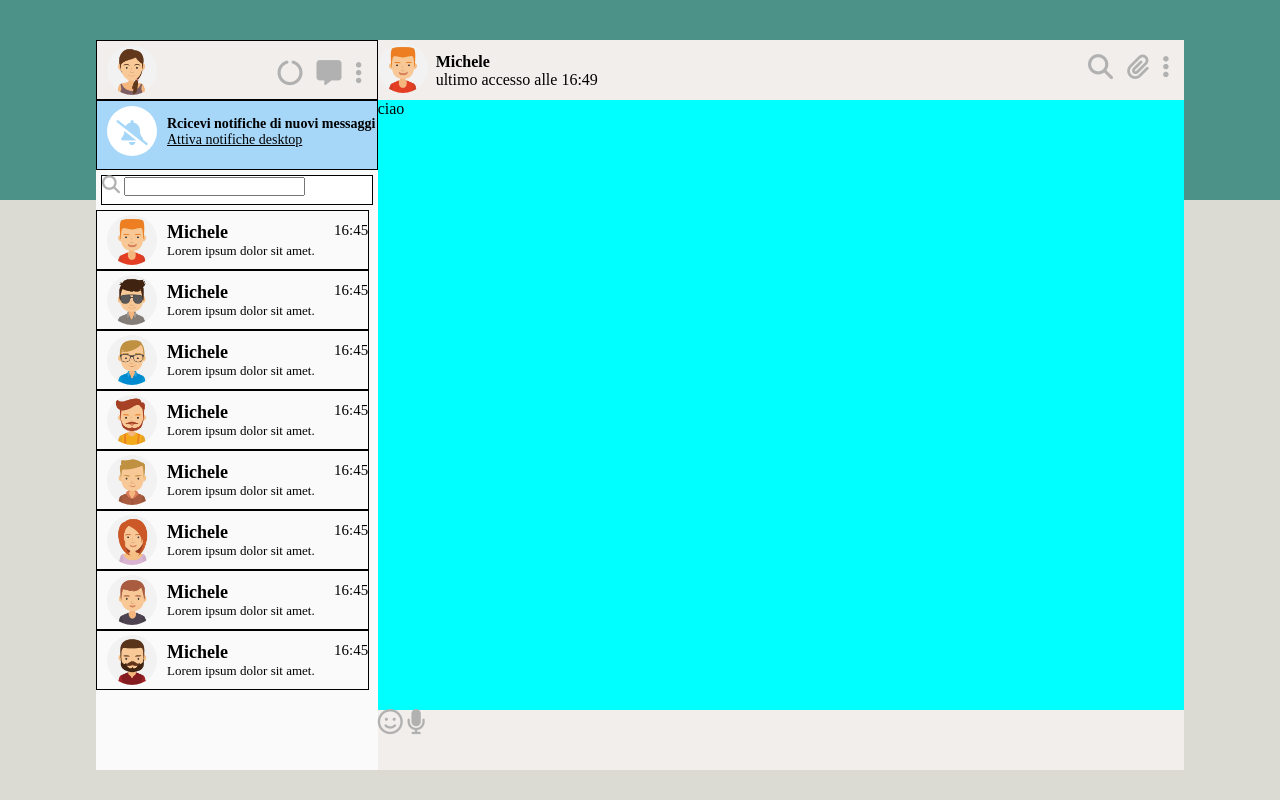
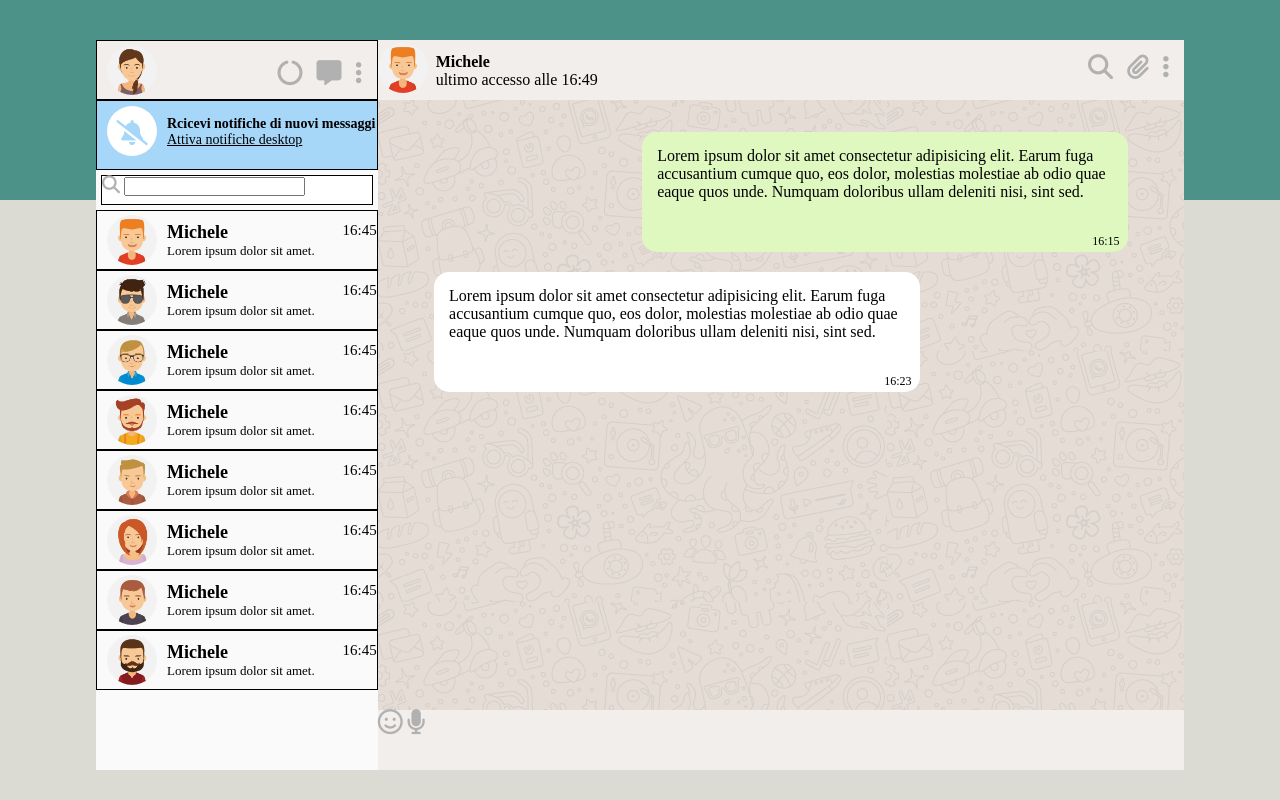
Before and after one commit to ChriCore99/html-css-boolzapp, a plain HTML site: page index.html in a window 1280 px wide. Drawn offline with Linux system fonts and the light colour scheme.

Commit message:
ADD: aggiunta chat centrale

```diff
--- a/css/style.css
+++ b/css/style.css
@@ -48,17 +48,50 @@ body {
 }
 
 /* chat aperta */
+.visione-messaggi {
+  background: url(../img/mine.jpg);
+  height: calc(100% - 120px);
+  width: 100%;
+  display: flex;
+  flex-direction: column;
+  padding: 7%;
+  padding-top: 4%;
+  gap: 20px;
+}
+
 .info-chat {
   padding-top: 10px;
   padding-left: 8px;
 }
 
+.messaggio {
+  max-width: calc(70%);
+  border-radius: 15px;
+  min-height: 120px;
+  padding: 15px;
+  display: flex;
+  flex-direction: column;
+  justify-content: space-between;
+}
+
+.inviato {
+  background-color: #DEF8C0;
+  align-self: flex-end;
+}
+
+.ricevuto {
+  background-color: white;
+}
+
+.inviato div,
+.ricevuto div {
+  font-size: 12px;
+  align-self: end;
+  margin-bottom: -12px;
+  margin-right: -7px;
+}
+
 /* parte sidebar */
-.messaggi {
-    background-color: aqua;
-    height: calc(100% - 120px);
-    width: 100%;
-}
 
 .side-bar-contatti {
     background-color: #FAFAFA;
@@ -133,10 +166,6 @@ body {
 
 /* UTILITIES */
 
-ul {
-  width: 97%;
-}
-
 .img-chat img {
   width: 50px;
   border-radius: 50%;
@@ -186,6 +215,10 @@ input:search {
 
 .chat-aperta {
   display: flex;
+}
+
+.scrivi-testo i {
+  cursor: pointer;
 }
 
 
--- a/index.html
+++ b/index.html
@@ -168,7 +168,30 @@
                   <a href="#"><i class="fa-solid fa-ellipsis-vertical"></i></a>
                   </div>
                 </div>
-                <div class="messaggi">ciao</div>
+
+                <!-- messaggi -->
+                <div class="visione-messaggi">
+                  <div class="messaggio inviato">
+                    <p>
+                      Lorem ipsum dolor sit amet consectetur adipisicing elit. Earum fuga accusantium cumque quo, eos dolor,
+                      molestias molestiae ab odio quae eaque quos unde. Numquam doloribus ullam deleniti nisi, sint sed.
+                    </p>
+                    <div>
+                      16:15
+                    </div>
+                  </div>
+                  <div class="messaggio ricevuto">
+                    <p>
+                      Lorem ipsum dolor sit amet consectetur adipisicing elit. Earum fuga accusantium cumque quo, eos dolor,
+                      molestias molestiae ab odio quae eaque quos unde. Numquam doloribus ullam deleniti nisi, sint sed.
+                    </p>
+                    <div>
+                      16:23
+                    </div>
+                  </div>
+                </div>
+
+                <!-- barra scrivi messaggio -->
                 <div class="scrivi-testo">
                   <i class="fa-regular fa-face-smile"></i>
                   <i class="fa-solid fa-microphone"></i>
```
